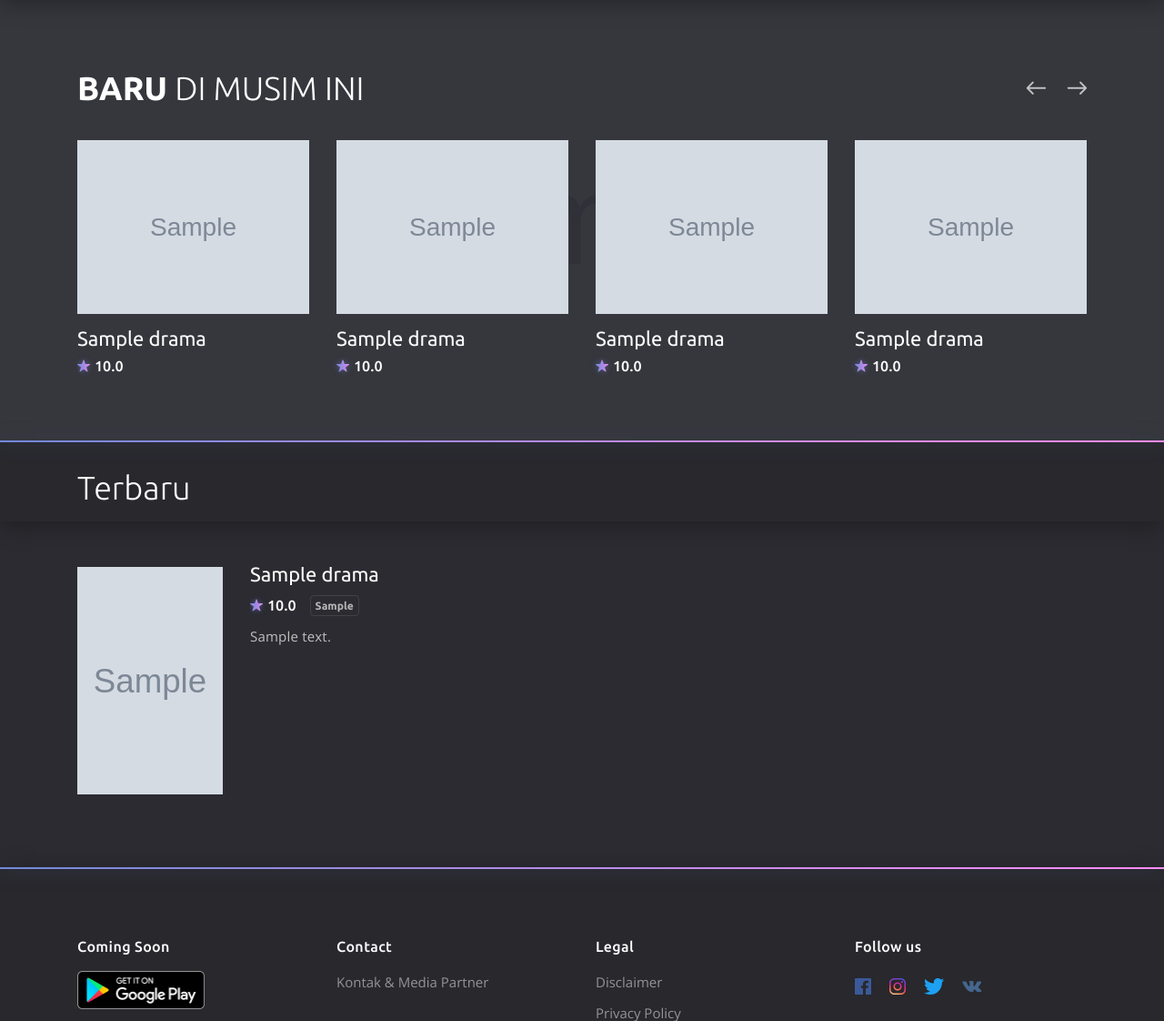
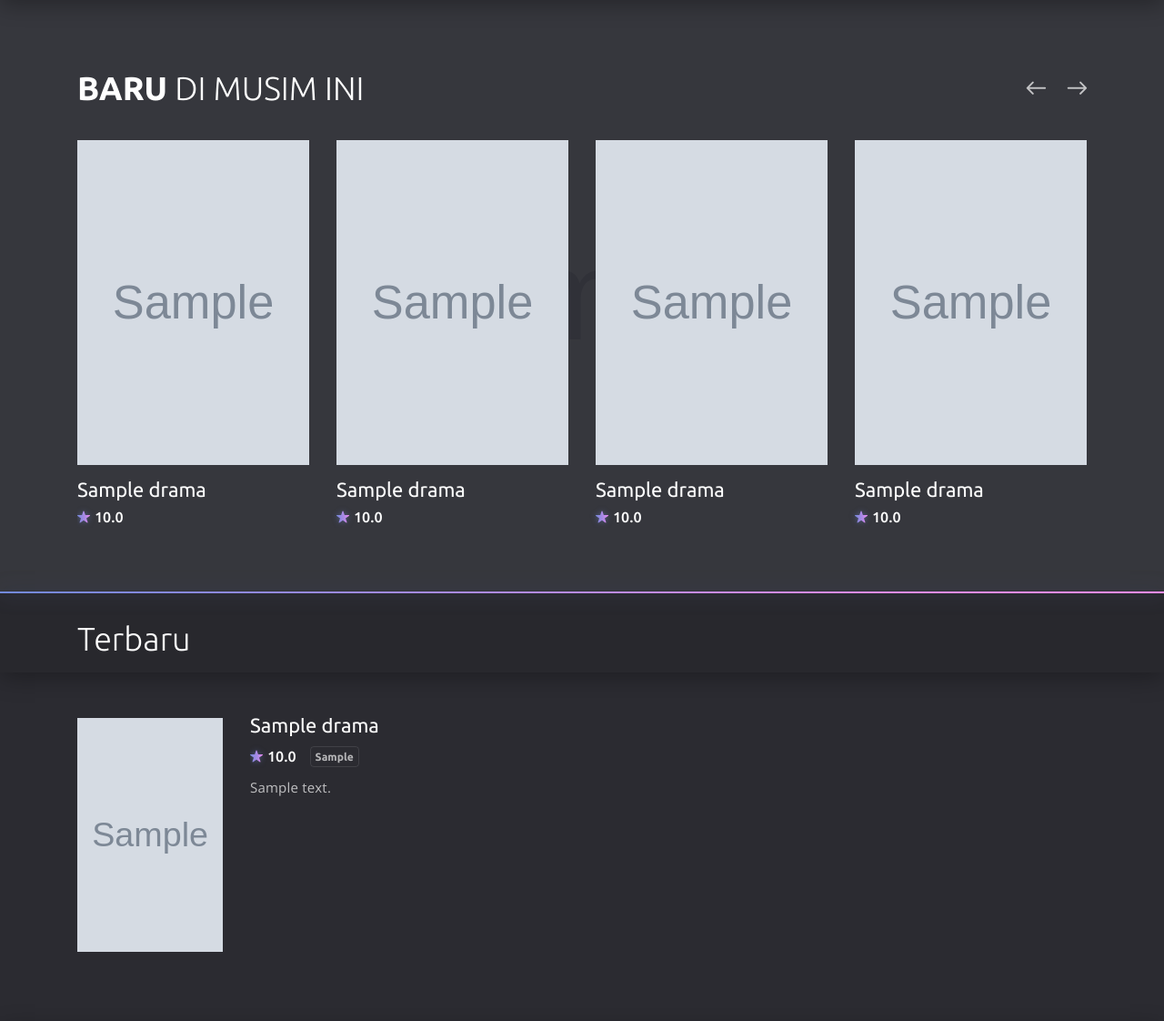
Before and after one commit to Gutei/dramasia, a Django app: page / in a window 1280 px wide. Shown: the part 90-1212 px from the top of the page at 91% size. Run offline with Django 3.2, Linux system fonts and the light colour scheme; tables that the repository leaves empty hold one stand-in row (values such as "Sample post"); grey boxes marked "Sample" are stand-in pictures; parts of the project's set-up code (start-up, migrations or seed data) failed here and were passed over; some libraries are stand-ins or nearby versions.

Commit message:
Feature(image): resize template

```diff
--- a/dash/dramasia/templates/dramasia/home.html
+++ b/dash/dramasia/templates/dramasia/home.html
@@ -56,7 +56,9 @@
 							<!-- card -->
 							<div class="card card--big">
 								<div class="card__cover">
-									<img src="{{t.image.url|resize:'346x557'}}" alt="{{t.title}}">
+									<div style="background:url({{t.image.url|resize:'346x557'}}) no-repeat; background-size:cover; background-position:center; height:357px; width:255px;">
+
+									</div>
 									<a href="{% url 'get_movie' t.slug %}" class="card__play">
 										<img src="{% static 'dramasia/img/Ico Doramasia.jpg' %}" alt="logo doramasia" style="height:40px; width:40px; border-radius:100px;">
 									</a>
@@ -143,7 +145,9 @@
 								<div class="row">
 									<div class="col-12 col-sm-4">
 										<div class="card__cover">
-											<img src="{{d.image.url|resize:'346x557'}}" alt="{{d.title}}" height="250">
+											<div style="background:url({{d.image.url|resize:'346x557'}}) no-repeat; background-size:cover; background-position:center; height:257px; width:160px;">
+
+											</div>
 											<a href="{% url 'get_movie' d.slug %}" class="card__play">
 												<img src="{% static 'dramasia/img/Ico Doramasia.jpg' %}" alt="logo doramasia" style="height:40px; width:40px; border-radius:100px;">
 											</a>
```
